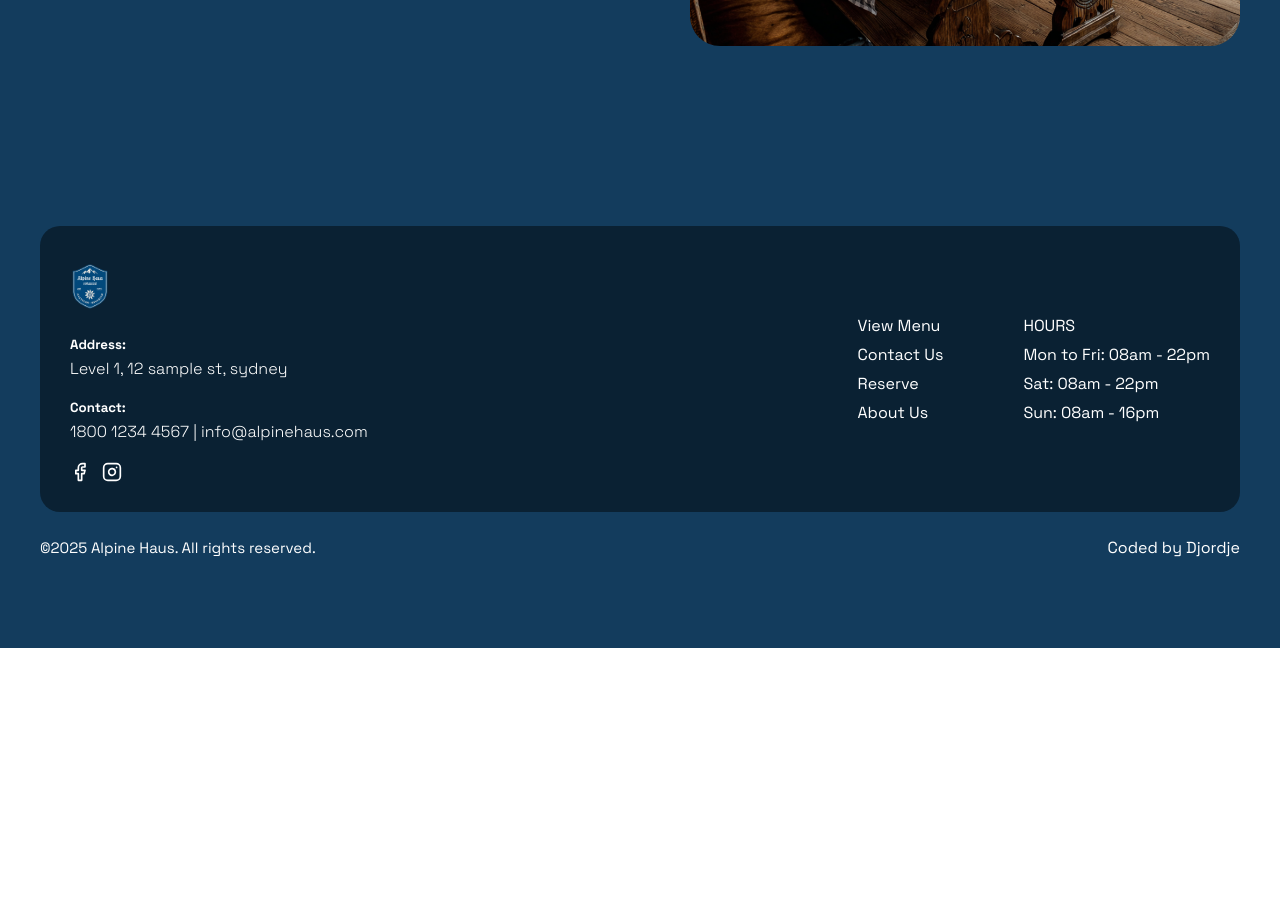
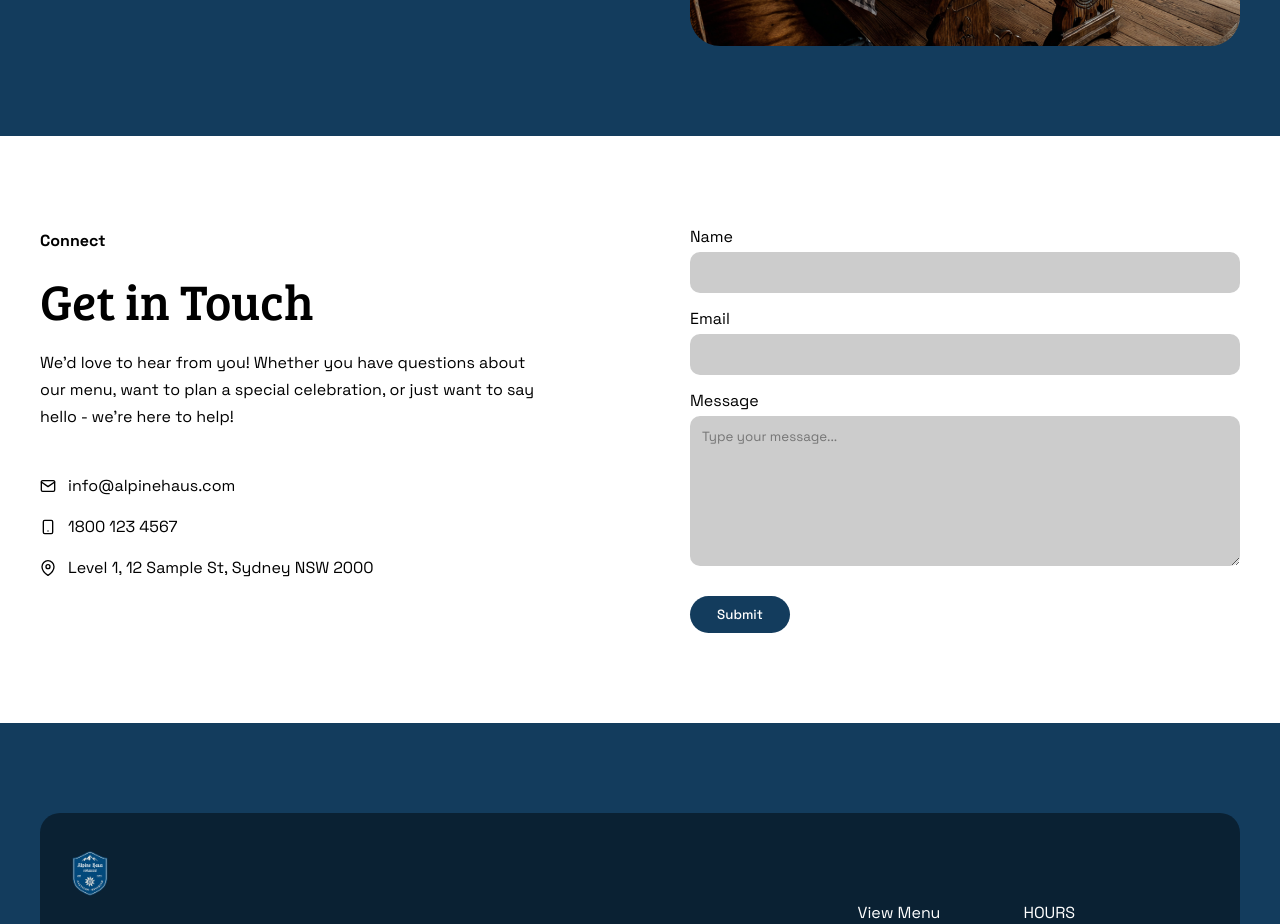
Before and after one commit to jovic-djordje/alpine-haus, a React (Vite) app: page /about in a window 1280 px wide. Shown: the part 1300-2224 px from the top of the page. Before the commit the page ends 1948 px from the top, so only its background shows below. Built offline with nearby package versions, Linux system fonts and the light colour scheme; a web font is replaced by a local one.

Commit message:
working on contact section in about page

```diff
--- a/src/pages/About/About.jsx
+++ b/src/pages/About/About.jsx
@@ -1,5 +1,8 @@
 import { Link } from "react-router-dom";
 import { IoIosArrowForward } from "react-icons/io";
+import { FiSmartphone } from "react-icons/fi";
+import { FiMail } from "react-icons/fi";
+import { FiMapPin } from "react-icons/fi";
 import { RestaurantInterior } from "../../assets/images";
 
 import "./about.style.css";
@@ -53,6 +56,60 @@ const About = () => {
           <RestaurantInterior className="about-section-img" />
         </div>
       </section>
+
+      <section className="contact-section">
+        <div className="about-page-contact-section-holder section-holder">
+          <div className="form-text-holder">
+            <h4>Connect</h4>
+            <h2 className="form-title">
+              Get <span>in</span> touch
+            </h2>
+            <p className="form-text">
+              We'd love to hear from you! Whether you have questions about our
+              menu, want to plan a special celebration, or just want to say
+              hello - we're here to help!
+            </p>
+            <div className="contact-info-holder">
+              <p className="contact-info ">
+                <FiMail />
+                info@alpinehaus.com
+              </p>
+              <p className="contact-info ">
+                <FiSmartphone /> 1800 123 4567
+              </p>
+              <p className="contact-info ">
+                {" "}
+                <FiMapPin />
+                Level 1, 12 Sample St, Sydney NSW 2000
+              </p>
+            </div>
+          </div>
+
+          <div className="form-holder">
+            <form action="">
+              <div className="inputs-holder">
+                <label htmlFor="name-input">Name</label>
+                <input type="text" id="name-input" />
+              </div>
+
+              <div className="inputs-holder">
+                <label htmlFor="email-input">Email</label>
+                <input type="email" id="email-input" />
+              </div>
+
+              <div className="inputs-holder">
+                <label htmlFor="message-input">Message</label>
+                <textarea
+                  name="text-area"
+                  id="message-input"
+                  placeholder="Type your message..."
+                ></textarea>
+              </div>
+              <button className="form-btn">Submit</button>
+            </form>
+          </div>
+        </div>
+      </section>
     </main>
   );
 };
--- a/src/pages/About/about.style.css
+++ b/src/pages/About/about.style.css
@@ -39,3 +39,190 @@
   color: hsl(0, 0%, 100%);
   justify-content: center;
 }
+
+/* ABOUT PAGE - FORM SECTION */
+.about-page-contact-section-holder {
+  display: flex;
+  justify-content: space-between;
+  align-items: center;
+}
+
+.form-text-holder {
+  display: flex;
+  flex-direction: column;
+  align-items: flex-start;
+  justify-content: flex-start;
+  gap: 15px;
+  min-height: 400px;
+  height: 100%;
+  max-width: 500px;
+  width: 100%;
+}
+
+.form-title {
+  font-family: "Bree Serif";
+  font-size: 50px;
+  color: hsl(0, 0%, 0%);
+  text-transform: capitalize;
+}
+
+.form-title span {
+  text-transform: lowercase;
+}
+
+.form-text {
+  margin-bottom: 30px;
+  line-height: 1.7;
+}
+
+.contact-info-holder {
+  display: flex;
+  flex-direction: column;
+  justify-content: center;
+  align-items: flex-start;
+  gap: 20px;
+}
+
+.contact-info {
+  display: flex;
+  justify-content: center;
+  align-items: center;
+  gap: 12px;
+}
+
+.form-holder {
+  max-width: 550px;
+  width: 100%;
+  display: flex;
+  flex-direction: column;
+  align-items: flex-start;
+  justify-content: center;
+  gap: 30px;
+}
+
+form {
+  width: 100%;
+  display: flex;
+  flex-direction: column;
+  justify-content: center;
+  align-items: flex-start;
+  gap: 15px;
+}
+
+.inputs-holder {
+  width: 100%;
+  display: flex;
+  flex-direction: column;
+  justify-content: center;
+  align-items: flex-start;
+  gap: 5px;
+}
+
+input {
+  width: 100%;
+  padding: 12px 0px;
+  border-radius: 10px;
+  border: none;
+  background-color: hsl(0, 0%, 80%);
+  font-family: "Space Grotesk";
+  text-indent: 12px;
+  cursor: pointer;
+}
+
+textarea {
+  max-width: 550px;
+  width: 100%;
+  min-height: 150px;
+  height: 100%;
+  background-color: hsl(0, 0%, 80%);
+  border-radius: 10px;
+  border: none;
+  text-indent: 12px;
+  padding-top: 12px;
+  cursor: pointer;
+}
+
+textarea::placeholder {
+  font-family: "Space Grotesk";
+}
+
+.form-btn {
+  max-width: 100px;
+  width: 100%;
+  padding: 10px 0px;
+  border: none;
+  border-radius: 20px;
+  background-color: hsl(207, 66%, 22%);
+  font-family: inherit;
+  font-weight: 500;
+  color: hsl(0, 0%, 100%);
+  margin-top: 15px;
+  cursor: pointer;
+  transition: all 0.3s;
+}
+
+.form-btn:hover {
+  transform: translateY(-4px);
+}
+
+@media screen and (max-width: 1200px) {
+  .form-holder {
+    max-width: 450px;
+  }
+}
+
+@media screen and (max-width: 1000px) {
+  .form-text-holder {
+    max-width: 450px;
+  }
+
+  .form-title {
+    font-size: 45px;
+  }
+
+  .form-text {
+    font-size: 15px;
+  }
+
+  .contact-info-holder {
+    font-size: 15px;
+  }
+
+  .form-holder {
+    max-width: 400px;
+  }
+}
+
+@media screen and (max-width: 900px) {
+  .form-text-holder {
+    max-width: 400px;
+  }
+
+  .form-holder {
+    max-width: 350px;
+  }
+}
+
+@media screen and (max-width: 800px) {
+  .about-page-contact-section-holder {
+    flex-direction: column;
+  }
+
+  .form-text-holder {
+    max-width: 800px;
+  }
+
+  .form-holder {
+    max-width: 800px;
+  }
+
+  textarea {
+    max-width: 800px;
+  }
+}
+
+@media screen and (max-width: 520px) {
+  .form-title {
+    font-size: 35px;
+  }
+}
```
